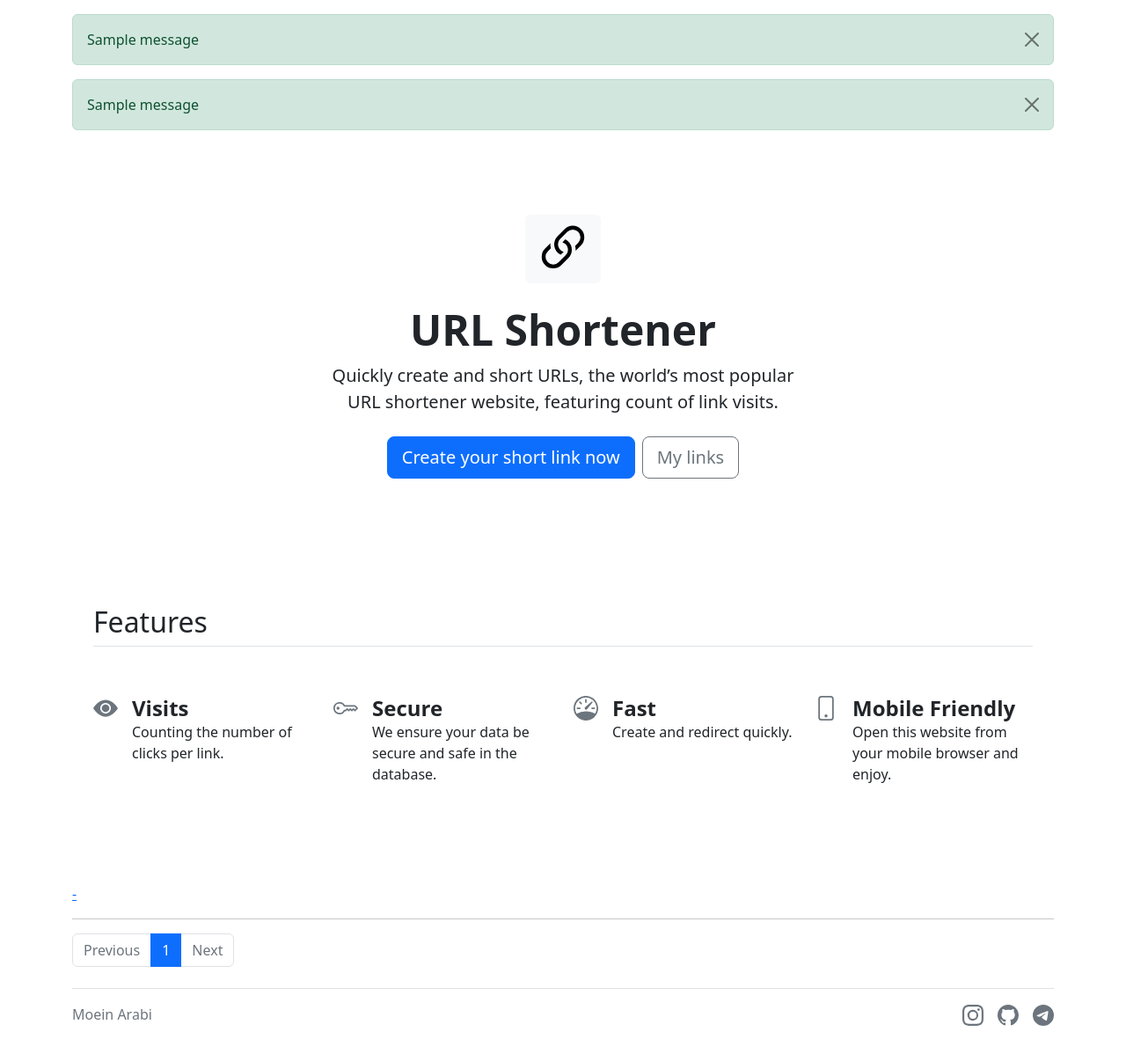
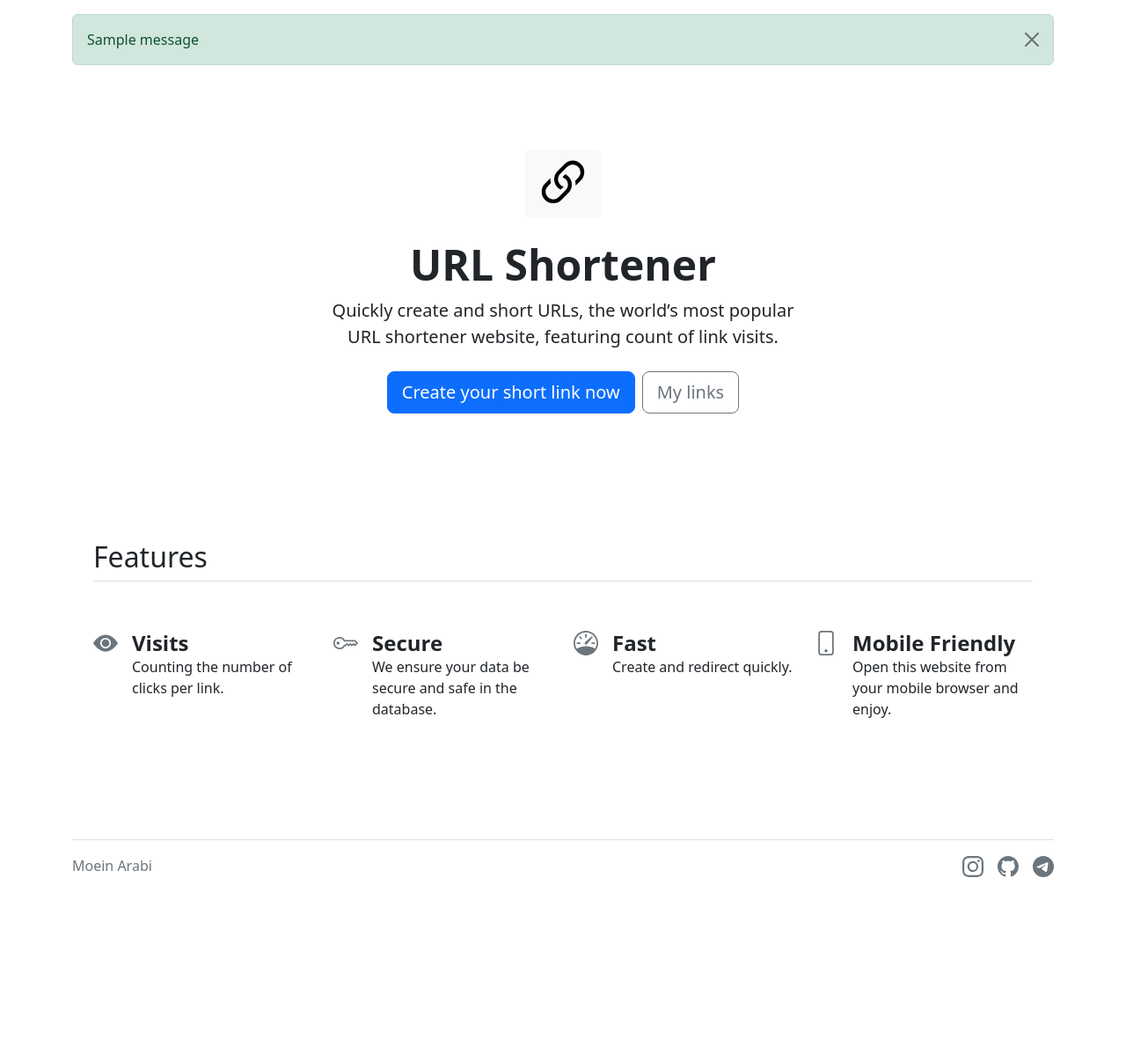
Before and after one commit to ILoveBacteria/url-shortener, a Flask app: template app/templates/index.html in a window 1280 px wide. Shown: the part 56-1262 px from the top of the page at 88% size. After the commit the page ends 1053 px from the top, so only its background shows below. Run offline with Flask 2, Linux system fonts and the light colour scheme; a user stored in the database is signed in; tables that the repository leaves empty hold one stand-in row (values such as "Sample post"); the template is opened without the code that fills it: values that come from a table or form of the project are taken from there, most other values are stand-ins (such as "Sample title", 1, 10 or a date in 2020); one stand-in notice (Sample message) is shown.

Commit message:
Removed links and flash messages from index.html

```diff
--- a/app/templates/index.html
+++ b/app/templates/index.html
@@ -28,20 +28,6 @@
 {% endblock %}
 
 {% block content %}
-    <!--Flash messages-->
-    {% with messages = get_flashed_messages(with_categories=true) %}
-        {% if messages %}
-            {% for category, message in messages %}
-                {% if category == 'message' %}
-                    {% set category = 'primary' %}
-                {% endif %}
-                <div class="alert alert-{{ category }} alert-dismissible fade show" role="alert">
-                    {{ message }}
-                    <button type="button" class="btn-close" data-bs-dismiss="alert" aria-label="Close"></button>
-                </div>
-            {% endfor %}
-        {% endif %}
-    {% endwith %}
     <!--Hero-->
     <div class="px-4 py-5 my-5 text-center">
         <span class="badge text-bg-light mx-auto mb-4">
@@ -54,12 +40,12 @@
             <p class="lead mb-4">Quickly create and short URLs, the world’s most popular URL shortener website, featuring count of link visits.</p>
             <div class="d-grid gap-2 d-sm-flex justify-content-sm-center">
                 <a role="button" class="btn btn-primary btn-lg px-3" href="{{ url_for('create_new_link') }}">Create your short link now</a>
-                <button type="button" class="btn btn-outline-secondary btn-lg px-3">My links</button>
+                <a role="button" class="btn btn-outline-secondary btn-lg px-3" href="{{ url_for('links') }}">My links</a>
             </div>
         </div>
     </div>
     <!--Features-->
-    <div class="container px-4 py-5">
+    <div class="px-4 py-5">
         <h2 class="pb-2 border-bottom">Features</h2>
 
         <div class="row row-cols-1 row-cols-sm-2 row-cols-md-3 row-cols-lg-4 g-4 py-5">
@@ -93,44 +79,4 @@
             </div>
         </div>
     </div>
-
-    {% if current_user.is_authenticated %}
-        <!--Show redirect links-->
-        {% for link in links.items %}
-            <a href="{{ url_for('short_url', slug=link[2]) }}">{{ link[1] }} - {{ link[4] }}</a>
-            <br>
-        {% endfor %}
-        <hr>
-        <!--Pagination-->
-        <nav aria-label="Page navigation">
-            <ul class="pagination">
-                <!--Previous-->
-                {% if links.has_prev %}
-                    <li class="page-item">
-                {% else %}
-                    <li class="page-item disabled">
-                {% endif %}
-                <a class="page-link" href="{{ url_for('index', page=links.page - 1) }}">Previous</a></li>
-                <!--Pages-->
-                {% for page in links.iter_pages(right_current=3) %}
-                    {% if page %}
-                        {% if page != links.page %}
-                            <li class="page-item"><a class="page-link" href="{{ url_for('index', page=page) }}">{{ page }}</a></li>
-                        {% else %}
-                            <li class="page-item active"><span class="page-link">{{ page }}</span></li>
-                        {% endif %}
-                    {% else %}
-                        <li class="page-item"><span class="page-link">...</span></li>
-                    {% endif %}
-                {% endfor %}
-                <!--Next-->
-                {% if links.has_next %}
-                    <li class="page-item">
-                {% else %}
-                    <li class="page-item disabled">
-                {% endif %}
-                <a class="page-link" href="{{ url_for('index', page=links.page + 1) }}">Next</a></li>
-            </ul>
-        </nav>
-    {% endif %}
 {% endblock %}
```
